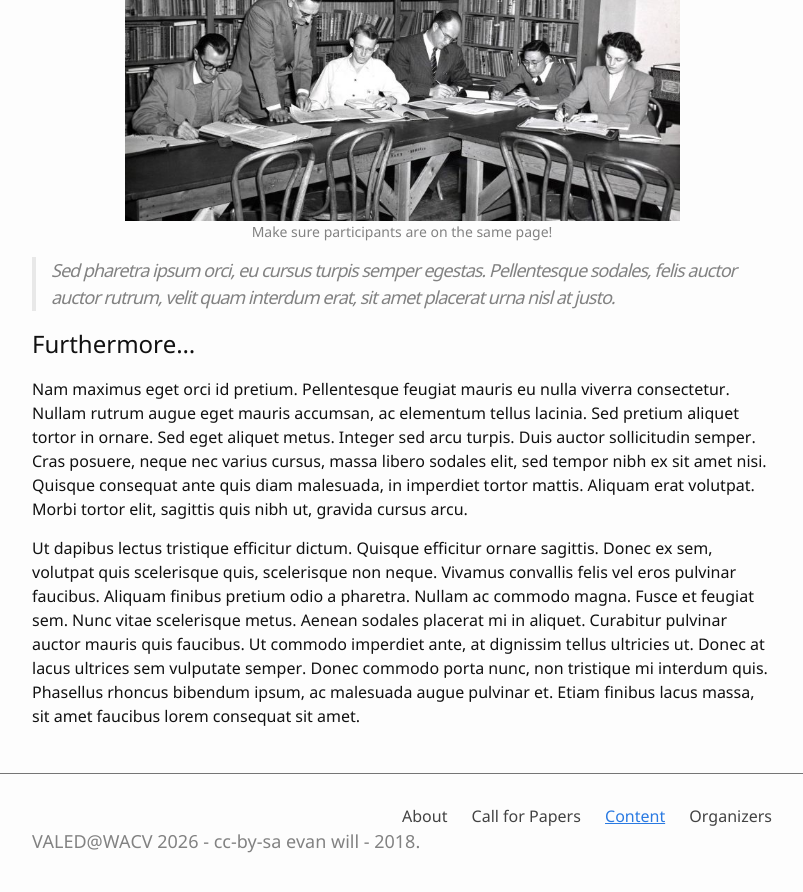
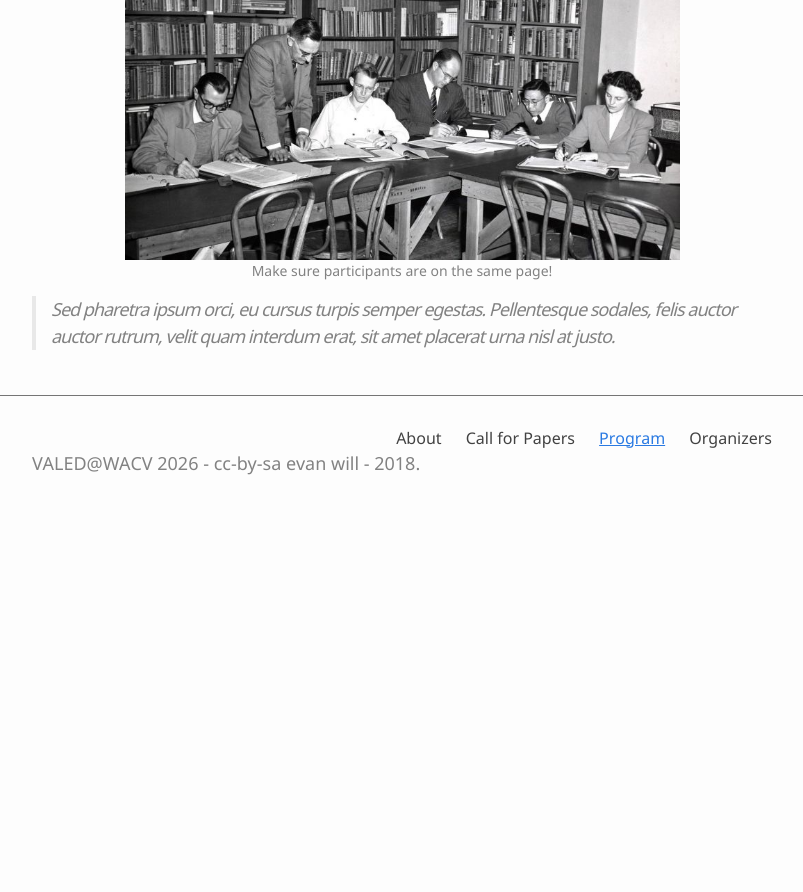
Before and after one commit to aparnabharati/valed-workshop-2026, a Jekyll site: the page built from 3-lesson.md, in a window 1280 px wide and 900 px high, scrolled down 953 px. Shown: the top 892 px of the window, without its empty margins (238-1041 px from the left). Built offline with Jekyll 4.4.1, drawn with Linux system fonts in a browser that asks for light colours; after the commit the page ends 1475 px from its top, so only the background shows below that; some of the changed text lies outside the part shown.

Commit message:
Update 3-lesson.md

```diff
--- a/3-lesson.md
+++ b/3-lesson.md
@@ -1,9 +1,11 @@
 ---
-title: Content
+title: Program
 nav: true
 ---
 
-# Create Lesson Content
+# Program Schedule
+
+TBA
 
 Edit the lesson Markdown files to create content pages.
 
@@ -39,9 +41,3 @@
 
 > Sed pharetra ipsum orci, eu cursus turpis semper egestas.
 > Pellentesque sodales, felis auctor auctor rutrum, velit quam interdum erat, sit amet placerat urna nisl at justo.
-
-## Furthermore...
-
-Nam maximus eget orci id pretium. Pellentesque feugiat mauris eu nulla viverra consectetur. Nullam rutrum augue eget mauris accumsan, ac elementum tellus lacinia. Sed pretium aliquet tortor in ornare. Sed eget aliquet metus. Integer sed arcu turpis. Duis auctor sollicitudin semper. Cras posuere, neque nec varius cursus, massa libero sodales elit, sed tempor nibh ex sit amet nisi. Quisque consequat ante quis diam malesuada, in imperdiet tortor mattis. Aliquam erat volutpat. Morbi tortor elit, sagittis quis nibh ut, gravida cursus arcu.
-
-Ut dapibus lectus tristique efficitur dictum. Quisque efficitur ornare sagittis. Donec ex sem, volutpat quis scelerisque quis, scelerisque non neque. Vivamus convallis felis vel eros pulvinar faucibus. Aliquam finibus pretium odio a pharetra. Nullam ac commodo magna. Fusce et feugiat sem. Nunc vitae scelerisque metus. Aenean sodales placerat mi in aliquet. Curabitur pulvinar auctor mauris quis faucibus. Ut commodo imperdiet ante, at dignissim tellus ultricies ut. Donec at lacus ultrices sem vulputate semper. Donec commodo porta nunc, non tristique mi interdum quis. Phasellus rhoncus bibendum ipsum, ac malesuada augue pulvinar et. Etiam finibus lacus massa, sit amet faucibus lorem consequat sit amet.
```
